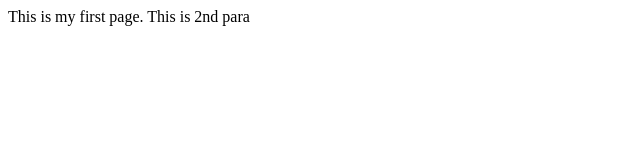
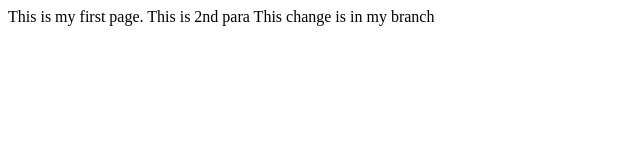
Before and after one commit to richa19-12/UI-Project, a plain HTML site: page src/index.html in a window 1280 px wide. Shown: the whole page, without its empty margins (0-640 px from the left). Drawn offline with Linux system fonts and the light colour scheme.

Commit message:
created my branch

```diff
--- a/src/index.html
+++ b/src/index.html
@@ -4,5 +4,6 @@
     <body>
         This is my first page.
         This is 2nd para
+        This change is in my branch
     </body>
 </html>
```
